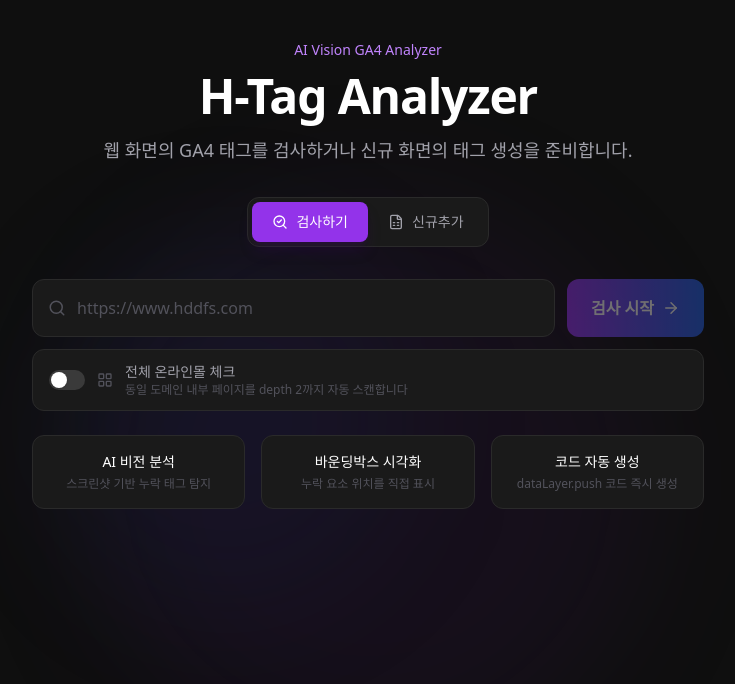
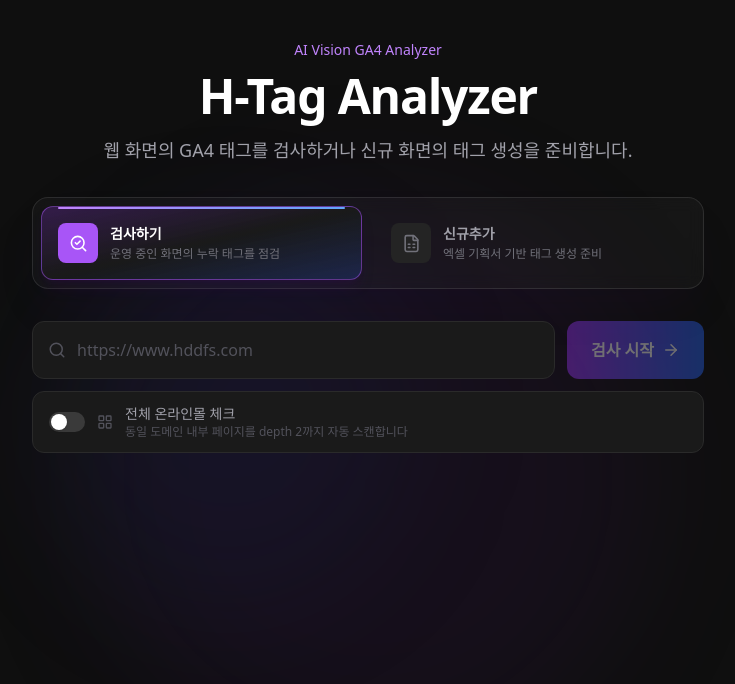
Before and after one commit to H-Tag1/h-tag-analyzer, a React (Vite) app in the folder frontend/: page / in a window 1280 px wide. Shown: the top 684 px of the page, without its empty margins (272-1007 px from the left). Built offline with nearby package versions, Linux system fonts and the light colour scheme.

Commit message:
design : 신규추가 화면 수정

```diff
--- a/frontend/src/pages/InputPage.tsx
+++ b/frontend/src/pages/InputPage.tsx
@@ -111,18 +111,6 @@ export default function InputPage({ onStart, onBack, layout = 'page' }: Props) {
         </div>
       )}
 
-      <div className="grid grid-cols-3 gap-4 text-center">
-        {[
-          { label: 'AI 비전 분석', desc: '스크린샷 기반 누락 태그 탐지' },
-          { label: '바운딩박스 시각화', desc: '누락 요소 위치를 직접 표시' },
-          { label: '코드 자동 생성', desc: 'dataLayer.push 코드 즉시 생성' },
-        ].map(f => (
-          <div key={f.label} className="bg-[#1A1A1A] border border-[#2A2A2A] rounded-xl p-4">
-            <p className="text-white text-sm font-medium mb-1">{f.label}</p>
-            <p className="text-[#52525B] text-xs">{f.desc}</p>
-          </div>
-        ))}
-      </div>
     </div>
   )
 
--- a/frontend/src/pages/MainPage.tsx
+++ b/frontend/src/pages/MainPage.tsx
@@ -33,57 +33,98 @@ export default function MainPage({ onScanStart }: Props) {
           </p>
         </div>
 
-        <div className="mb-8 flex justify-center">
-          <div className="inline-flex rounded-xl border border-[#2A2A2A] bg-[#1A1A1A] p-1">
+        <div className="mx-auto mb-8 grid w-full max-w-2xl gap-3 rounded-2xl border border-white/10 bg-white/[0.03] p-2 shadow-2xl shadow-purple-950/10 backdrop-blur md:grid-cols-2">
+          {[
+            {
+              key: 'scan' as const,
+              label: '검사하기',
+              desc: '운영 중인 화면의 누락 태그를 점검',
+              icon: SearchCheck,
+            },
+            {
+              key: 'new' as const,
+              label: '신규추가',
+              desc: '엑셀 기획서 기반 태그 생성 준비',
+              icon: FileSpreadsheet,
+            },
+          ].map(tab => {
+            const Icon = tab.icon
+            const isActive = activeTab === tab.key
+
+            return (
               <button
+                key={tab.key}
                 type="button"
-              onClick={() => setActiveTab('scan')}
-              className={`flex items-center gap-2 rounded-lg px-5 py-2.5 text-sm font-medium transition-all ${
-                activeTab === 'scan'
-                  ? 'bg-purple-600 text-white shadow-lg shadow-purple-950/30'
-                  : 'text-[#A1A1AA] hover:text-white'
+                onClick={() => setActiveTab(tab.key)}
+                className={`group relative overflow-hidden rounded-xl border px-4 py-4 text-left transition-all ${
+                  isActive
+                    ? 'border-purple-500/50 bg-gradient-to-br from-purple-600/25 via-[#1A1A1A] to-blue-600/20 text-white shadow-lg shadow-purple-950/20'
+                    : 'border-transparent bg-transparent text-[#A1A1AA] hover:border-white/10 hover:bg-white/[0.04] hover:text-white'
                 }`}
               >
-              <SearchCheck size={16} />
-              검사하기
-            </button>
-            <button
-              type="button"
-              onClick={() => setActiveTab('new')}
-              className={`flex items-center gap-2 rounded-lg px-5 py-2.5 text-sm font-medium transition-all ${
-                activeTab === 'new'
-                  ? 'bg-purple-600 text-white shadow-lg shadow-purple-950/30'
-                  : 'text-[#A1A1AA] hover:text-white'
+                {isActive && (
+                  <span className="absolute inset-x-4 top-0 h-0.5 rounded-full bg-gradient-to-r from-purple-400 to-blue-400" />
+                )}
+                <span className="flex items-center gap-3">
+                  <span
+                    className={`flex h-10 w-10 items-center justify-center rounded-lg transition-colors ${
+                      isActive
+                        ? 'bg-purple-500 text-white'
+                        : 'bg-[#242424] text-[#71717A] group-hover:text-[#D4D4D8]'
                     }`}
                   >
-              <FileSpreadsheet size={16} />
-              신규추가
+                    <Icon size={19} />
+                  </span>
+                  <span className="min-w-0">
+                    <span className="block text-sm font-semibold">{tab.label}</span>
+                    <span className="mt-0.5 block truncate text-xs text-[#71717A] group-hover:text-[#A1A1AA]">
+                      {tab.desc}
+                    </span>
+                  </span>
+                </span>
               </button>
-          </div>
+            )
+          })}
         </div>
 
         {activeTab === 'scan' ? (
           <InputPage onStart={onScanStart} layout="embedded" />
         ) : (
           <section className="mx-auto w-full max-w-3xl animate-fade-in">
-            <div className="mb-5 text-center">
-              <p className="text-sm text-purple-400 mb-2">신규추가</p>
-              <h2 className="text-2xl font-bold text-white">엑셀 기반 태그 생성</h2>
-              <p className="mt-2 text-sm text-[#A1A1AA]">
-                신규 화면 기획서 엑셀을 업로드하면 내용을 확인한 뒤 태그 생성을 진행합니다.
+            <div className="mb-5 flex flex-col gap-2 text-center">
+              <p className="text-sm text-purple-400">신규추가</p>
+              <h2 className="text-2xl font-bold text-white">엑셀 기획서로 태그 생성 준비</h2>
+              <p className="text-sm text-[#A1A1AA]">
+                파일을 업로드하고 읽어들인 화면 정보를 확인한 뒤 태그 생성을 진행합니다.
               </p>
             </div>
 
-            <div className="rounded-xl border border-[#2A2A2A] bg-[#1A1A1A] p-5">
-              <div className="mb-4 rounded-lg border border-red-900/50 bg-red-950/20 p-5 text-center">
-                <p className="mb-4 text-sm font-medium text-red-200">엑셀에서 읽어드린 화면</p>
-
+            <div className="rounded-2xl border border-white/10 bg-white/[0.03] p-2 shadow-2xl shadow-purple-950/10">
+              <div className="rounded-xl border border-[#2A2A2A] bg-[#151515] p-5">
                 <label
                   htmlFor="new-tag-excel"
-                  className="mx-auto inline-flex cursor-pointer items-center gap-2 rounded-lg bg-emerald-500 px-5 py-2.5 text-sm font-semibold text-[#07130C] hover:bg-emerald-400 transition-colors"
+                  className={`flex cursor-pointer flex-col items-center justify-center rounded-xl border border-dashed px-6 py-8 text-center transition-all ${
+                    uploadedFileName
+                      ? 'border-emerald-700/70 bg-emerald-950/15'
+                      : 'border-[#3A3A3A] bg-[#0F0F0F] hover:border-purple-700/70 hover:bg-purple-950/10'
+                  }`}
                 >
-                  <Upload size={16} />
-                  엑셀 업로드
+                  <span
+                    className={`mb-4 flex h-12 w-12 items-center justify-center rounded-xl ${
+                      uploadedFileName ? 'bg-emerald-500 text-[#07130C]' : 'bg-[#242424] text-[#A1A1AA]'
+                    }`}
+                  >
+                    {uploadedFileName ? <CheckCircle2 size={24} /> : <Upload size={24} />}
+                  </span>
+                  <span className="text-base font-semibold text-white">
+                    {uploadedFileName ? '엑셀 업로드 완료' : '엑셀 파일 업로드'}
+                  </span>
+                  <span className="mt-2 text-sm text-[#71717A]">
+                    {uploadedFileName ? uploadedFileName : '.xlsx, .xls, .csv 파일을 선택하세요'}
+                  </span>
+                  <span className="mt-4 rounded-lg border border-white/10 bg-white/[0.04] px-4 py-2 text-xs font-medium text-[#D4D4D8]">
+                    파일 선택
+                  </span>
                 </label>
                 <input
                   id="new-tag-excel"
@@ -92,43 +133,57 @@ export default function MainPage({ onScanStart }: Props) {
                   className="sr-only"
                   onChange={handleExcelUpload}
                 />
+              </div>
 
-                {uploadedFileName && (
-                  <div className="mx-auto mt-4 flex max-w-md items-center justify-center gap-2 rounded-lg border border-emerald-800/60 bg-emerald-950/20 px-3 py-2 text-sm text-emerald-300">
-                    <CheckCircle2 size={16} />
-                    <span className="truncate">{uploadedFileName}</span>
+              <div className="mt-2 rounded-xl border border-[#2A2A2A] bg-[#151515] p-5">
+                <div className="mb-4 flex items-center justify-between gap-3">
+                  <div>
+                    <p className="text-sm font-semibold text-white">읽어들인 화면 정보</p>
+                    <p className="mt-1 text-xs text-[#71717A]">업로드한 엑셀의 신규 화면 내용을 확인합니다.</p>
                   </div>
-                )}
+                  <span className={`rounded-full px-2.5 py-1 text-xs ${
+                    uploadedFileName
+                      ? 'bg-emerald-950/40 text-emerald-300'
+                      : 'bg-[#242424] text-[#71717A]'
+                  }`}>
+                    {uploadedFileName ? '확인 가능' : '대기 중'}
+                  </span>
                 </div>
 
                 {uploadedFileName ? (
-                <div className="mb-4 grid gap-3 md:grid-cols-3">
+                  <div className="space-y-3">
                     {[
                       { label: '화면명', value: '엑셀 분석 후 표시 예정' },
                       { label: '기획 내용', value: '업로드 파일 기준 요약 예정' },
-                    { label: '태그 항목', value: '생성 대상 이벤트 표시 예정' },
+                      { label: '생성 대상 태그', value: '이벤트명과 파라미터 표시 예정' },
                     ].map(item => (
-                    <div key={item.label} className="rounded-lg border border-[#2A2A2A] bg-[#0F0F0F] p-4">
-                      <p className="mb-1 text-xs text-[#52525B]">{item.label}</p>
+                      <div key={item.label} className="grid gap-2 rounded-lg border border-[#2A2A2A] bg-[#0F0F0F] p-3 md:grid-cols-[120px_1fr]">
+                        <p className="text-xs font-medium text-[#71717A]">{item.label}</p>
                         <p className="text-sm text-[#D4D4D8]">{item.value}</p>
                       </div>
                     ))}
                   </div>
                 ) : (
-                <div className="mb-4 rounded-lg border border-dashed border-[#3A3A3A] bg-[#0F0F0F] px-4 py-5 text-center">
+                  <div className="rounded-lg border border-dashed border-[#333] bg-[#0F0F0F] px-4 py-6 text-center">
                     <FileSpreadsheet size={24} className="mx-auto mb-2 text-[#52525B]" />
-                  <p className="text-sm text-[#A1A1AA]">업로드 후 엑셀에서 읽은 신규 화면 정보가 여기에 표시됩니다.</p>
+                    <p className="text-sm text-[#A1A1AA]">엑셀을 업로드하면 확인할 신규 화면 정보가 표시됩니다.</p>
                   </div>
                 )}
+              </div>
 
+              <div className="mt-2 flex items-center justify-between gap-3 rounded-xl border border-[#2A2A2A] bg-[#111] p-4">
+                <p className="text-xs text-[#71717A]">
+                  {uploadedFileName ? '내용 확인 후 태그 생성을 진행할 수 있습니다.' : '태그 생성을 시작하려면 먼저 엑셀 파일을 업로드하세요.'}
+                </p>
                 <button
                   type="button"
                   disabled={!uploadedFileName}
-                className="mx-auto flex items-center justify-center gap-2 rounded-lg bg-gradient-to-r from-purple-600 to-blue-600 px-6 py-3 text-sm font-semibold text-white transition-all hover:from-purple-500 hover:to-blue-500 disabled:cursor-not-allowed disabled:opacity-40"
+                  className="flex shrink-0 items-center justify-center gap-2 rounded-lg bg-gradient-to-r from-purple-600 to-blue-600 px-5 py-2.5 text-sm font-semibold text-white transition-all hover:from-purple-500 hover:to-blue-500 disabled:cursor-not-allowed disabled:opacity-40"
                 >
                   <WandSparkles size={16} />
                   태그 생성
                 </button>
+              </div>
             </div>
           </section>
         )}
```
Lines whose indentation alone changed are shown as unchanged.
